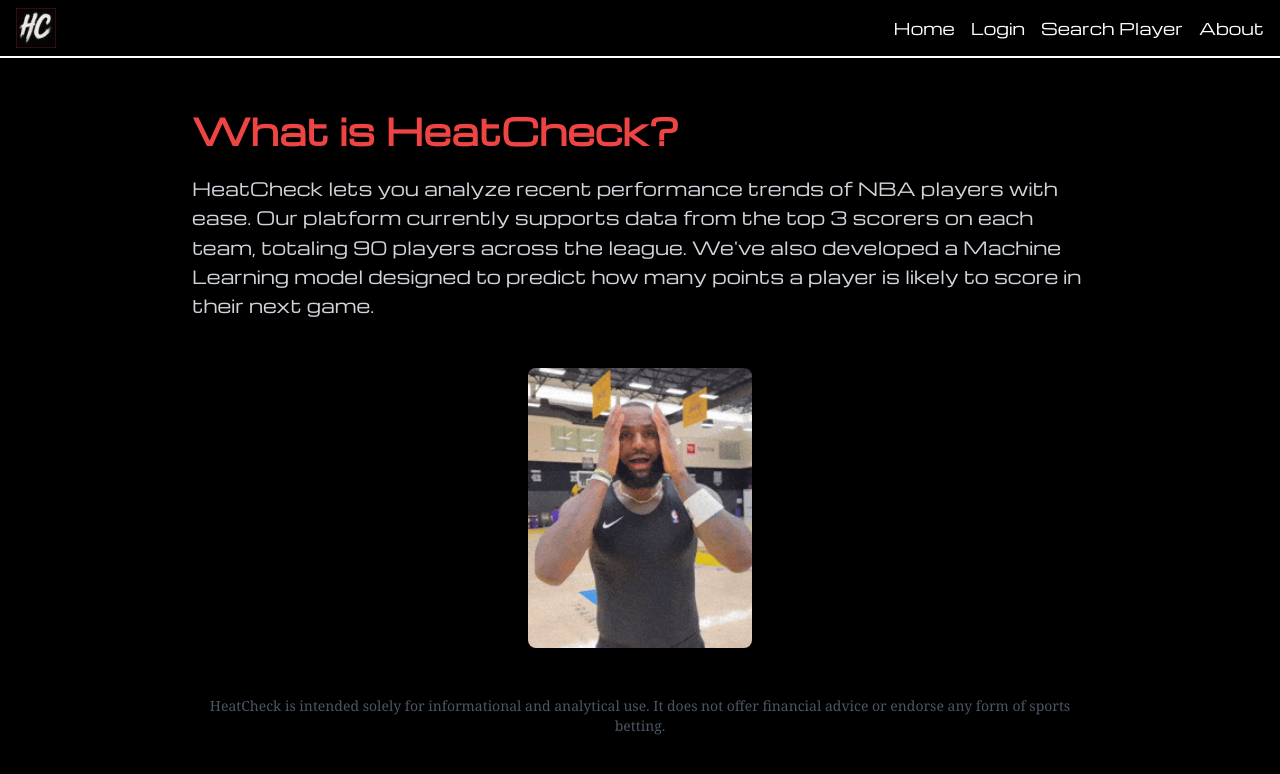
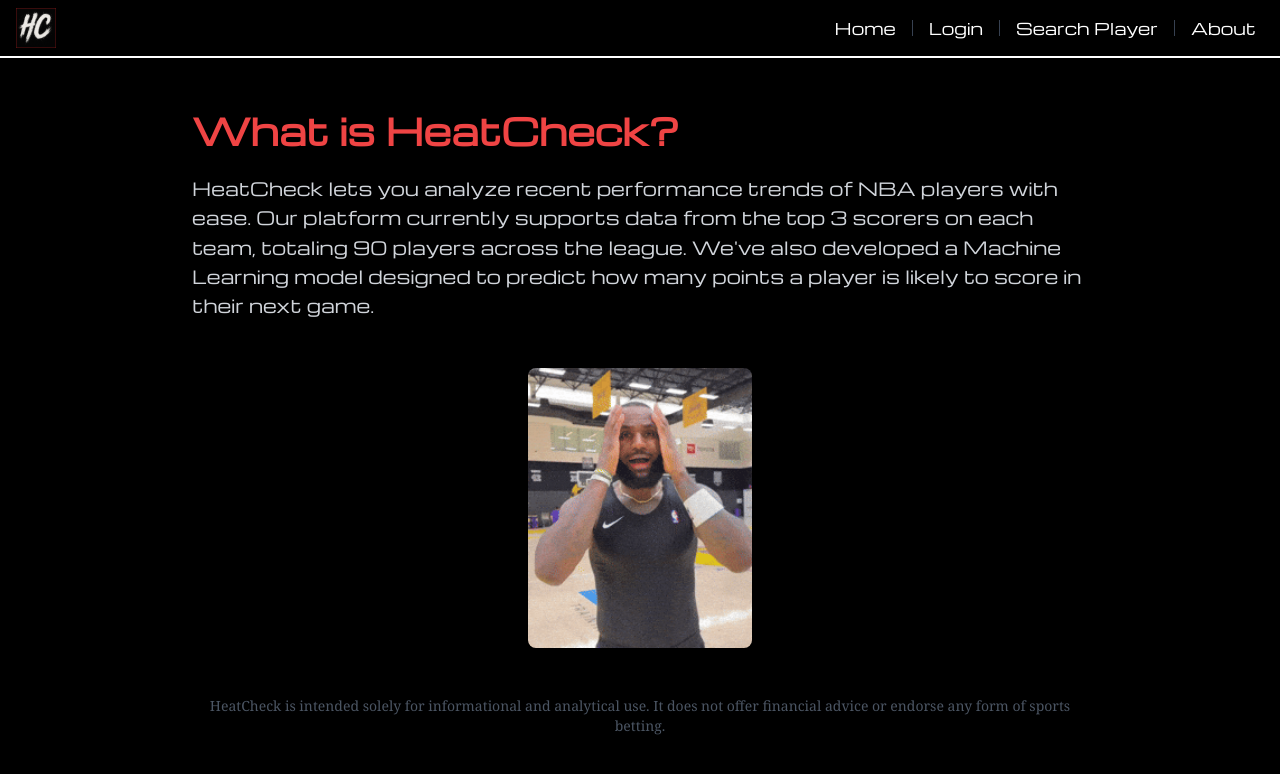
Before and after one commit to WilliamBu1/heatcheck-frontend, a React (Vite) app: page /about in a window 1280 px wide. Shown: the top 774 px of the page. Built offline with nearby package versions, Linux system fonts and the light colour scheme.

Commit message:
more navbar styling

```diff
--- a/src/components/Navbar.jsx
+++ b/src/components/Navbar.jsx
@@ -25,6 +25,7 @@ const Navbar = () => {
     { path: '/home_page', text: 'Home' },
     { path: '/feature1_user', text: 'Search Player' },
     { path: '/feature2_user', text: 'Favorites' },
+    { path: '/feature3_user', text: 'Predict' },
     { path: '/about', text: 'About' },
   ];
 
@@ -44,15 +45,22 @@ const Navbar = () => {
         />
 
         {/* Desktop Navigation - hidden on mobile */}
-        <div className="hidden md:flex items-center space-x-4">
+        <div className="hidden md:flex items-center">
           {isAuthenticated ? (
             <>
-              {user && <span className="text-gray-300 mr-2">Hi, {user.username}!</span>}
-              {userLinks.map((link) => (
-                <Link key={link.path} to={link.path} className="hover:text-red-500 transition-colors">
-                  {link.text}
-                </Link>
+              {user && <span className="text-gray-300 mr-4">Hi, {user.username}!</span>}
+              {userLinks.map((link, index) => (
+                <React.Fragment key={link.path}>
+                  {index > 0 && <div className="h-4 w-px bg-gray-700 mx-2"></div>}
+                  <Link
+                    to={link.path}
+                    className="hover:text-red-500 transition-colors px-2"
+                  >
+                    {link.text}
+                  </Link>
+                </React.Fragment>
               ))}
+              <div className="h-4 w-px bg-gray-700 mx-3"></div>
               <button
                 onClick={handleLogout}
                 className="bg-red-700 hover:bg-red-800 text-white font-semibold py-2 px-3 rounded text-sm transition-all duration-300 border-2 border-red-900"
@@ -62,10 +70,16 @@ const Navbar = () => {
             </>
           ) : (
             <>
-              {guestLinks.map((link) => (
-                <Link key={link.path} to={link.path} className="hover:text-red-500 transition-colors">
-                  {link.text}
-                </Link>
+              {guestLinks.map((link, index) => (
+                <React.Fragment key={link.path}>
+                  {index > 0 && <div className="h-4 w-px bg-gray-700 mx-2"></div>}
+                  <Link
+                    to={link.path}
+                    className="hover:text-red-500 transition-colors px-2"
+                  >
+                    {link.text}
+                  </Link>
+                </React.Fragment>
               ))}
             </>
           )}
```
